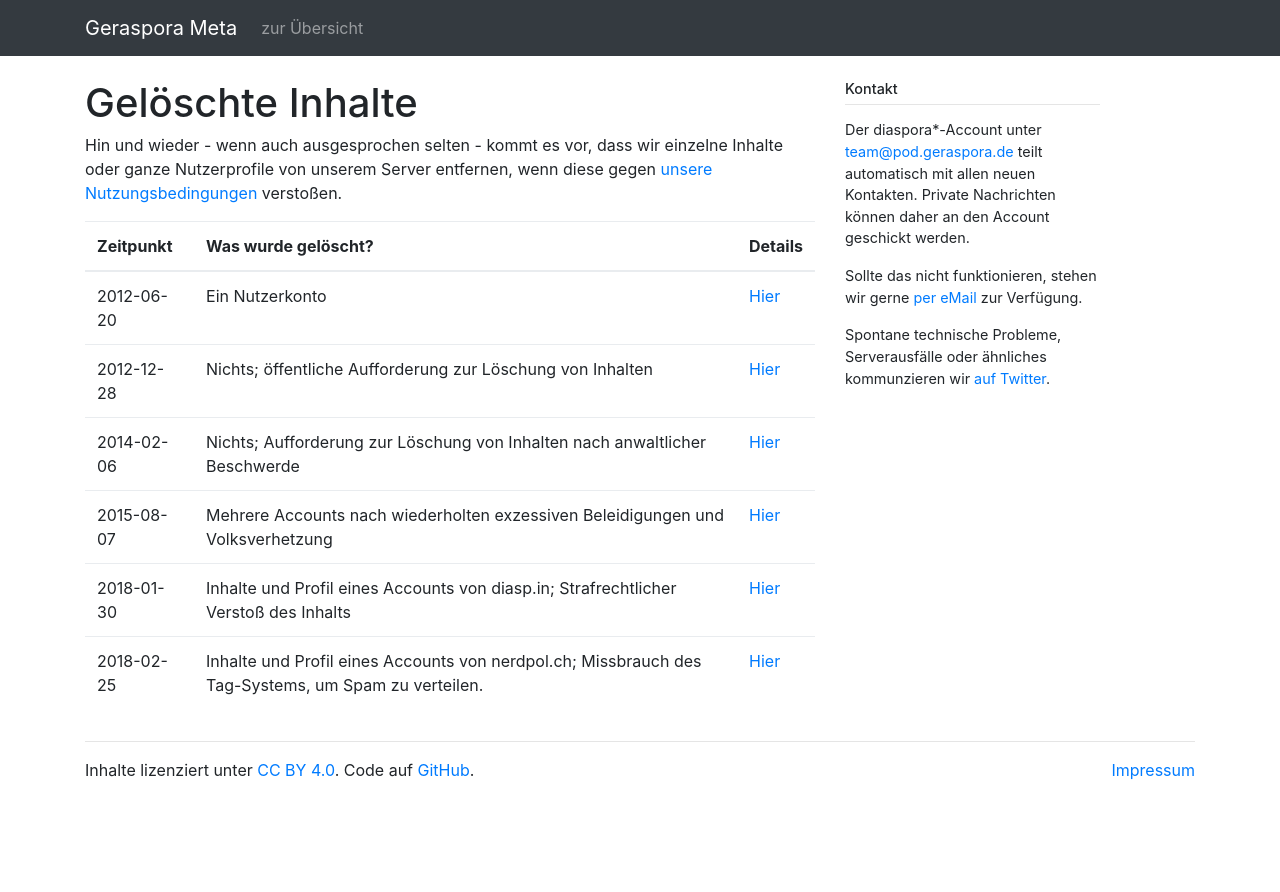
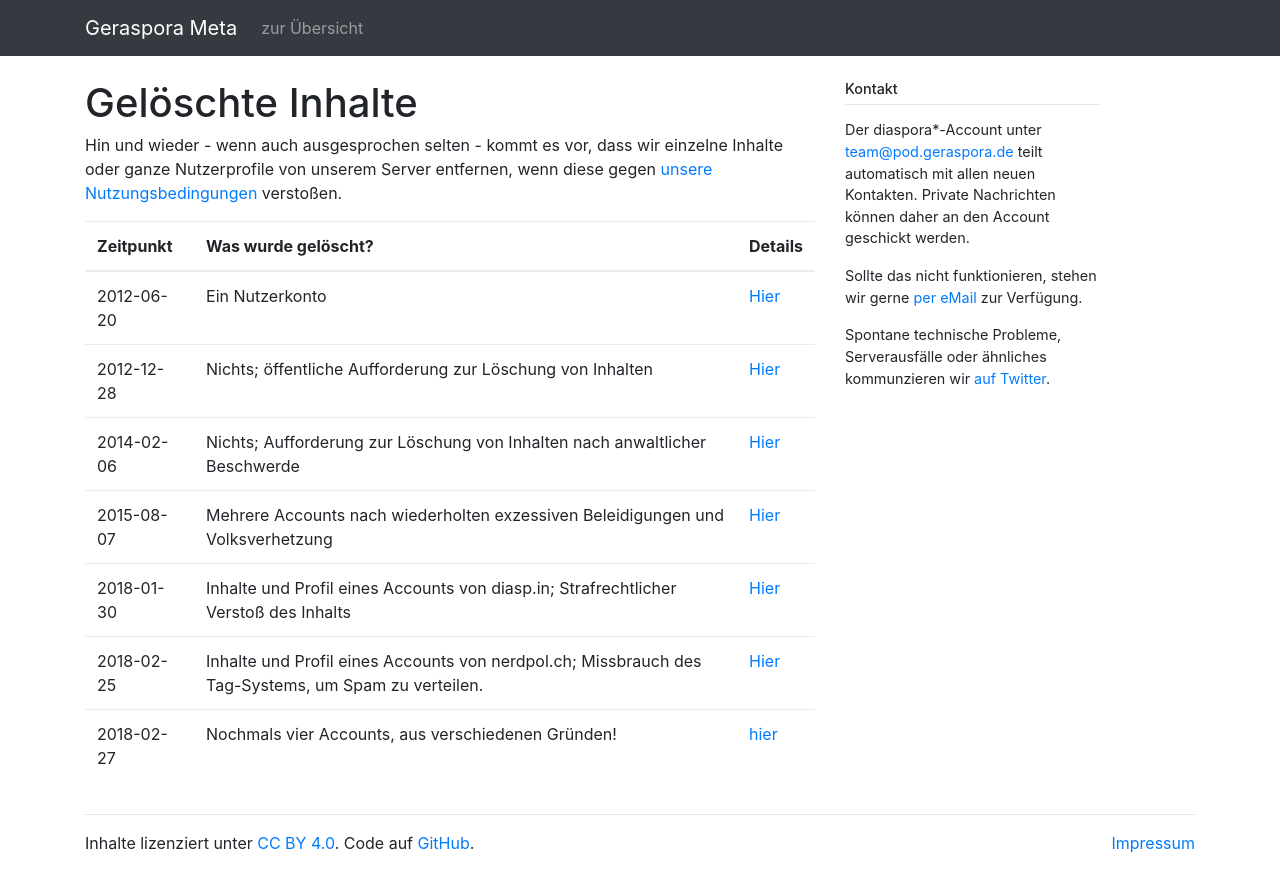
Before and after one commit to geraspora/meta, a Jekyll site: the page built from pod/deleted_contents.md, in a window 1280 px wide. Shown: the top 892 px of the page. Built offline with Jekyll 4.4.1, drawn with Linux system fonts in a browser that asks for light colours.

Commit message:
If you're happy and you know it, delete some accounts! *delete* *delete*

```diff
--- a/pod/deleted_contents.md
+++ b/pod/deleted_contents.md
@@ -14,3 +14,4 @@ Hin und wieder - wenn auch ausgesprochen selten - kommt es vor, dass wir einzeln
 | 2015-08-07 | Mehrere Accounts nach wiederholten exzessiven Beleidigungen und Volksverhetzung                     | [Hier](https://pod.geraspora.de/posts/8fdc0e801f15013370b34860008dbc6c) |
 | 2018-01-30 | Inhalte und Profil eines Accounts von diasp.in; Strafrechtlicher Verstoß des Inhalts                | [Hier](https://pod.geraspora.de/posts/f0677280e7df01351c80101b0e8ace24) |
 | 2018-02-25 | Inhalte und Profil eines Accounts von nerdpol.ch; Missbrauch des Tag-Systems, um Spam zu verteilen. | [Hier](https://pod.geraspora.de/posts/0f590fb0fc0501351cb0101b0e8ace24) |
+| 2018-02-27 | Nochmals vier Accounts, aus verschiedenen Gründen!                                                  | [hier](https://pod.geraspora.de/posts/1e3e7030fded01351cd2101b0e8ace24) |
```
